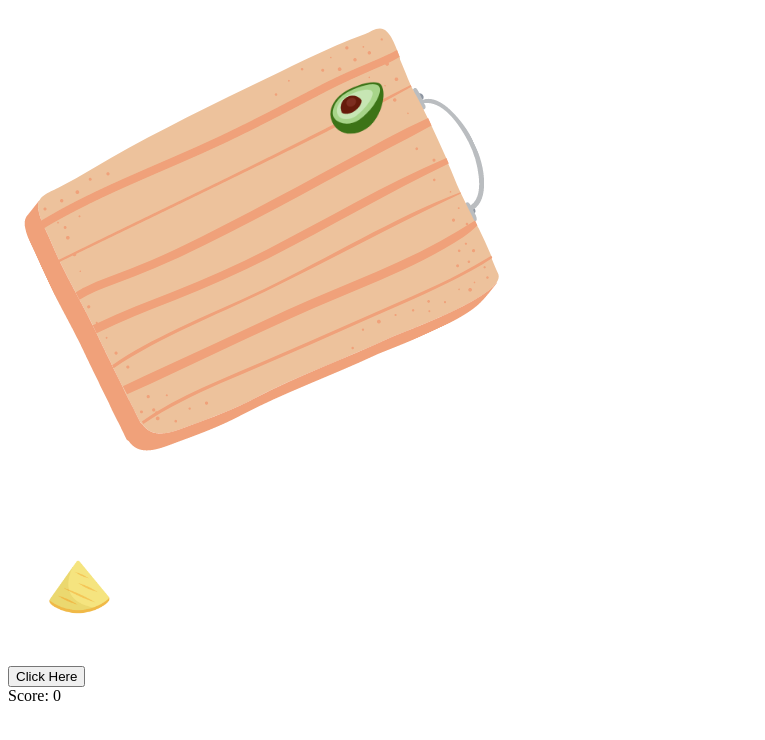
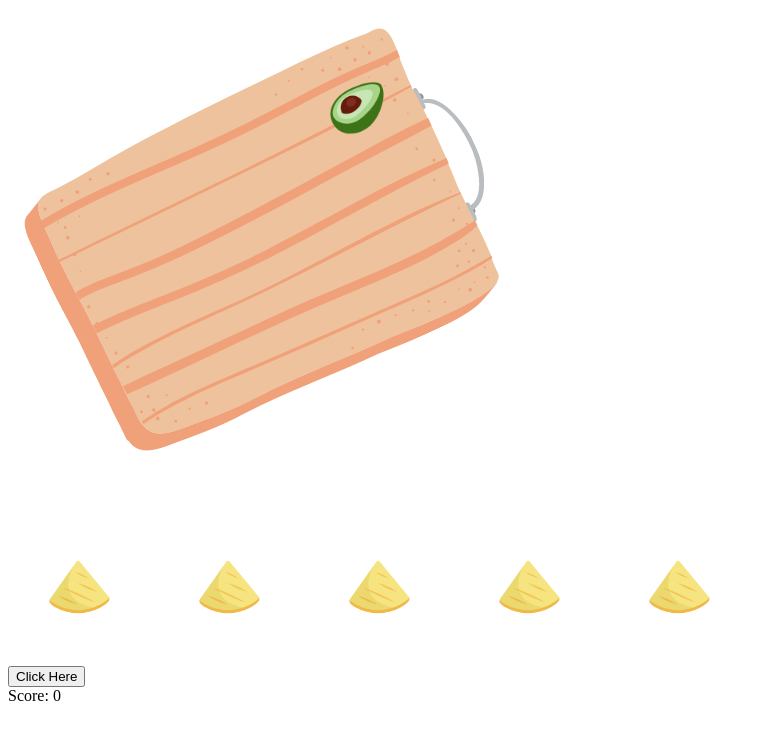
Before and after one commit to shhudspeth/guac-a-mole-wednesday, a React (Create React App) app: page / in a window 1280 px wide. Shown: the top 740 px of the page, without its empty margins (0-765 px from the left). Built offline with nearby package versions, Linux system fonts and the light colour scheme.

Commit message:
more chips

```diff
--- a/src/App.js
+++ b/src/App.js
@@ -8,7 +8,13 @@ function App() {
   return (
     <div>
         <Canvas />
-        <Chip />
+        <div className='row'>
+          <Chip />
+          <Chip />
+          <Chip />
+          <Chip />
+          <Chip />
+        </div>
         <ScoreBoard />
 
     </div>
```
Also changed, not shown: 1 other file (tests, documents, lock files or other folders).
